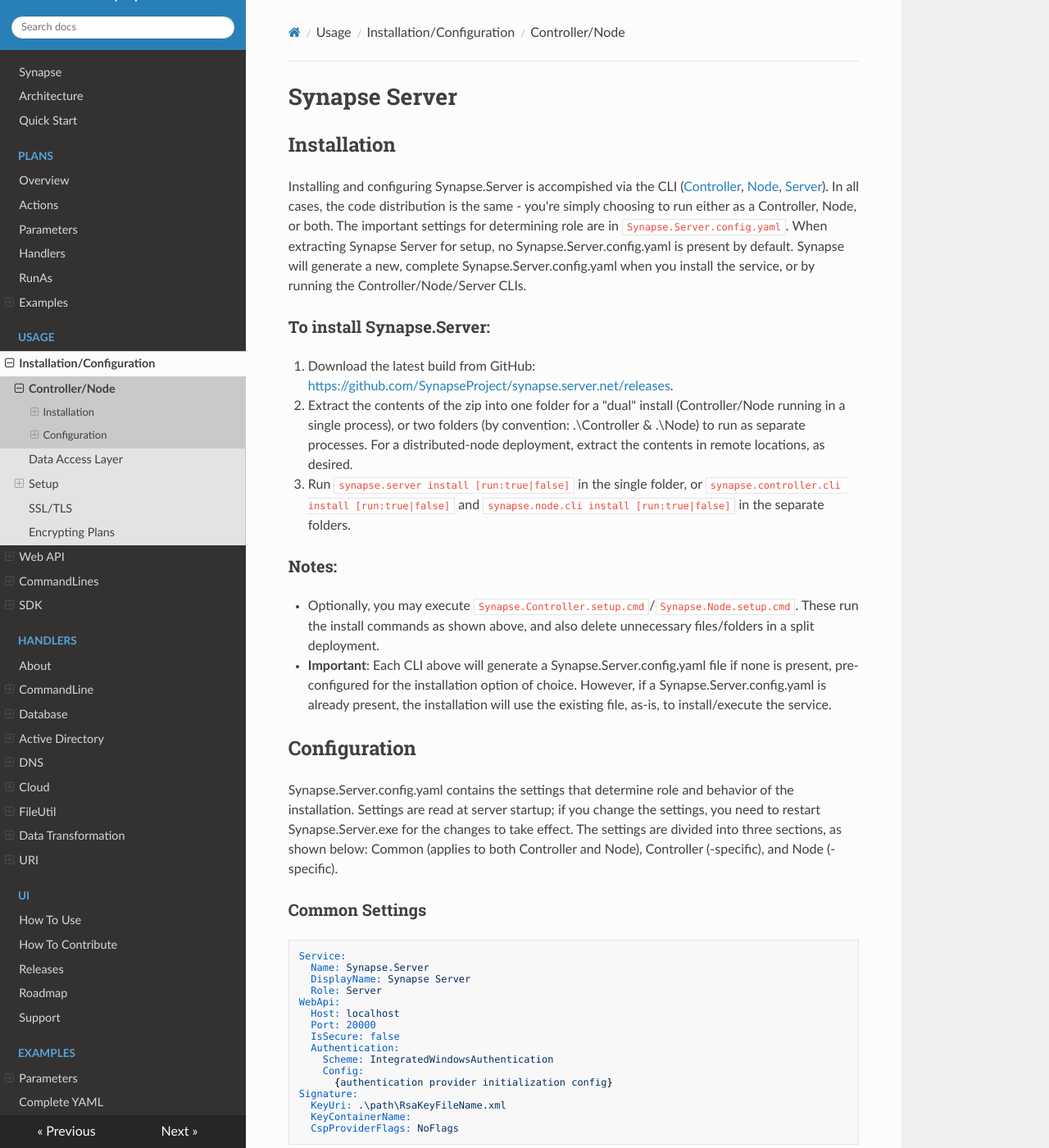
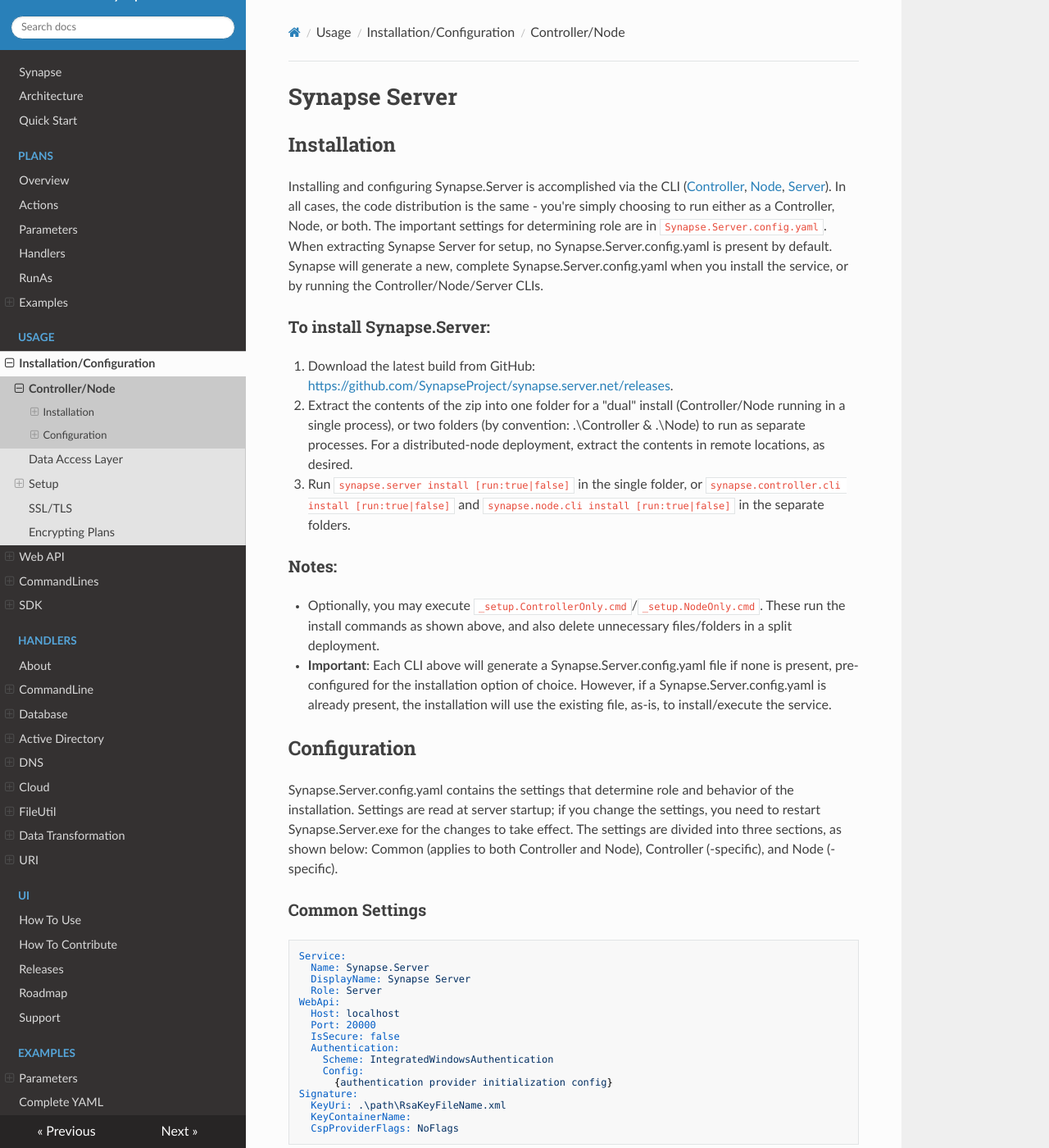
Before and after one commit to SynapseProject/synapse.docs, an MkDocs documentation site: the page built from docs/run/setup.md, in a window 1280 px wide and 1400 px high. Shown: the whole window at 82% size. Built offline with MkDocs 1.6.1, drawn with Linux system fonts in a browser that asks for light colours; nearby versions of some CDN libraries; old or Windows-style settings are respelled for this version of MkDocs; some of the changed text lies outside the part shown.

Commit message:
Update setup.md

```diff
--- a/docs/run/setup.md
+++ b/docs/run/setup.md
@@ -2,7 +2,7 @@
 
 ## Installation
 
-Installing and configuring Synapse.Server is accompished via the CLI ([Controller](/cli/controller/ "Controller command-line"), [Node](/cli/node/ "Node command-line"), [Server](/cli/server/ "Server command-line")).  In all cases, the code distribution is the same - you're simply choosing to run either as a Controller, Node, or both.  The important settings for determining role are in `Synapse.Server.config.yaml`.  When extracting Synapse Server for setup, no Synapse.Server.config.yaml is present by default.  Synapse will generate a new, complete Synapse.Server.config.yaml when you install the service, or by running the Controller/Node/Server CLIs.
+Installing and configuring Synapse.Server is accomplished via the CLI ([Controller](/cli/controller/ "Controller command-line"), [Node](/cli/node/ "Node command-line"), [Server](/cli/server/ "Server command-line")).  In all cases, the code distribution is the same - you're simply choosing to run either as a Controller, Node, or both.  The important settings for determining role are in `Synapse.Server.config.yaml`.  When extracting Synapse Server for setup, no Synapse.Server.config.yaml is present by default.  Synapse will generate a new, complete Synapse.Server.config.yaml when you install the service, or by running the Controller/Node/Server CLIs.
 
 ### To install Synapse.Server:
 
@@ -11,7 +11,7 @@ Installing and configuring Synapse.Server is accompished via the CLI ([Controlle
 3. Run `synapse.server install [run:true|false]` in the single folder, or `synapse.controller.cli install [run:true|false]` and `synapse.node.cli install [run:true|false]` in the separate folders.
 
 ### Notes:
-* Optionally, you may execute `Synapse.Controller.setup.cmd`/`Synapse.Node.setup.cmd`.  These run the install commands as shown above, and also delete unnecessary files/folders in a split deployment.
+* Optionally, you may execute `_setup.ControllerOnly.cmd`/`_setup.NodeOnly.cmd`.  These run the install commands as shown above, and also delete unnecessary files/folders in a split deployment.
 * **Important**: Each CLI above will generate a Synapse.Server.config.yaml file if none is present, pre-configured for the installation option of choice.  However, if a Synapse.Server.config.yaml is already present, the installation will use the existing file, as-is, to install/execute the service.
 
 ## Configuration
```
Also changed, not shown: other parts of docs/run/setup.md (+2 -2 lines).
